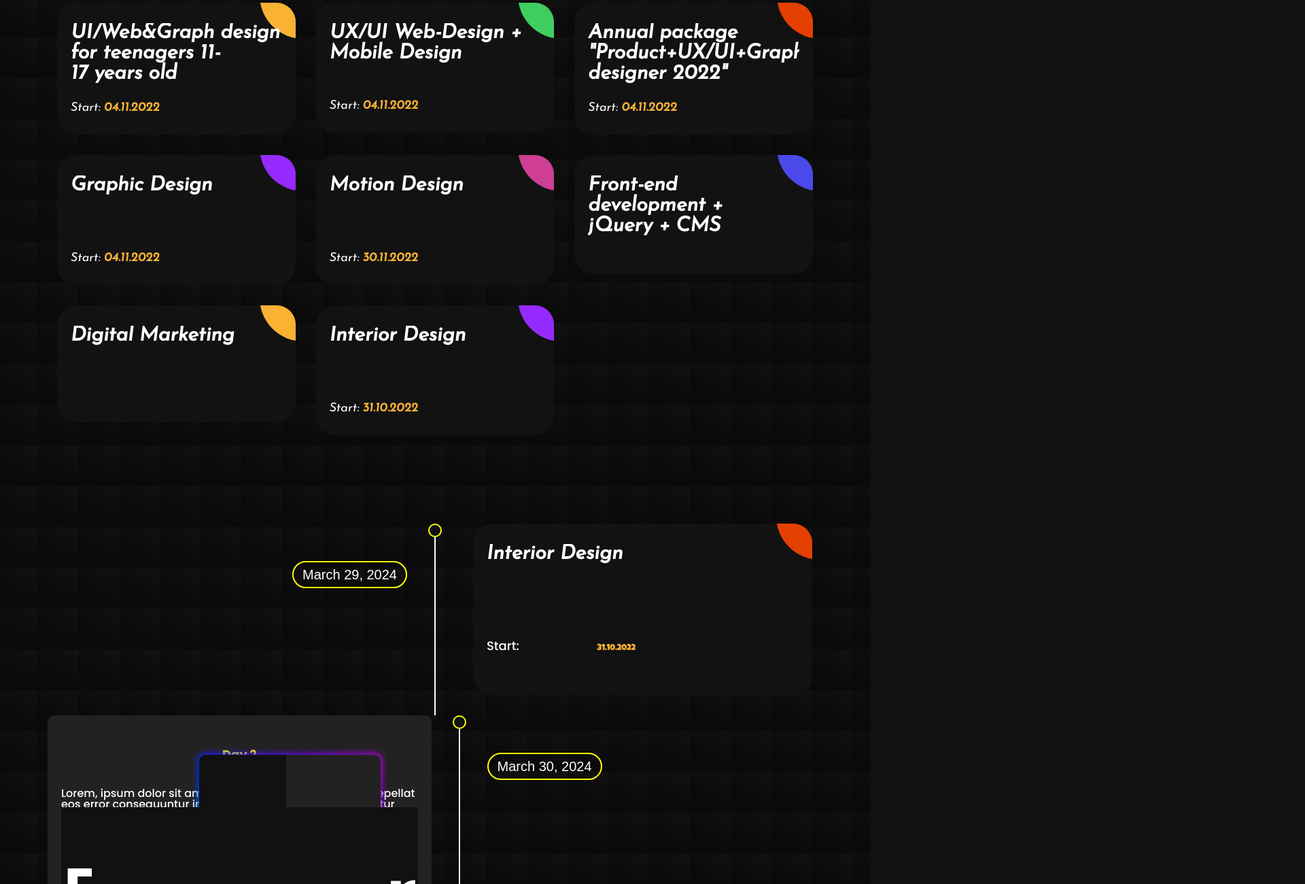
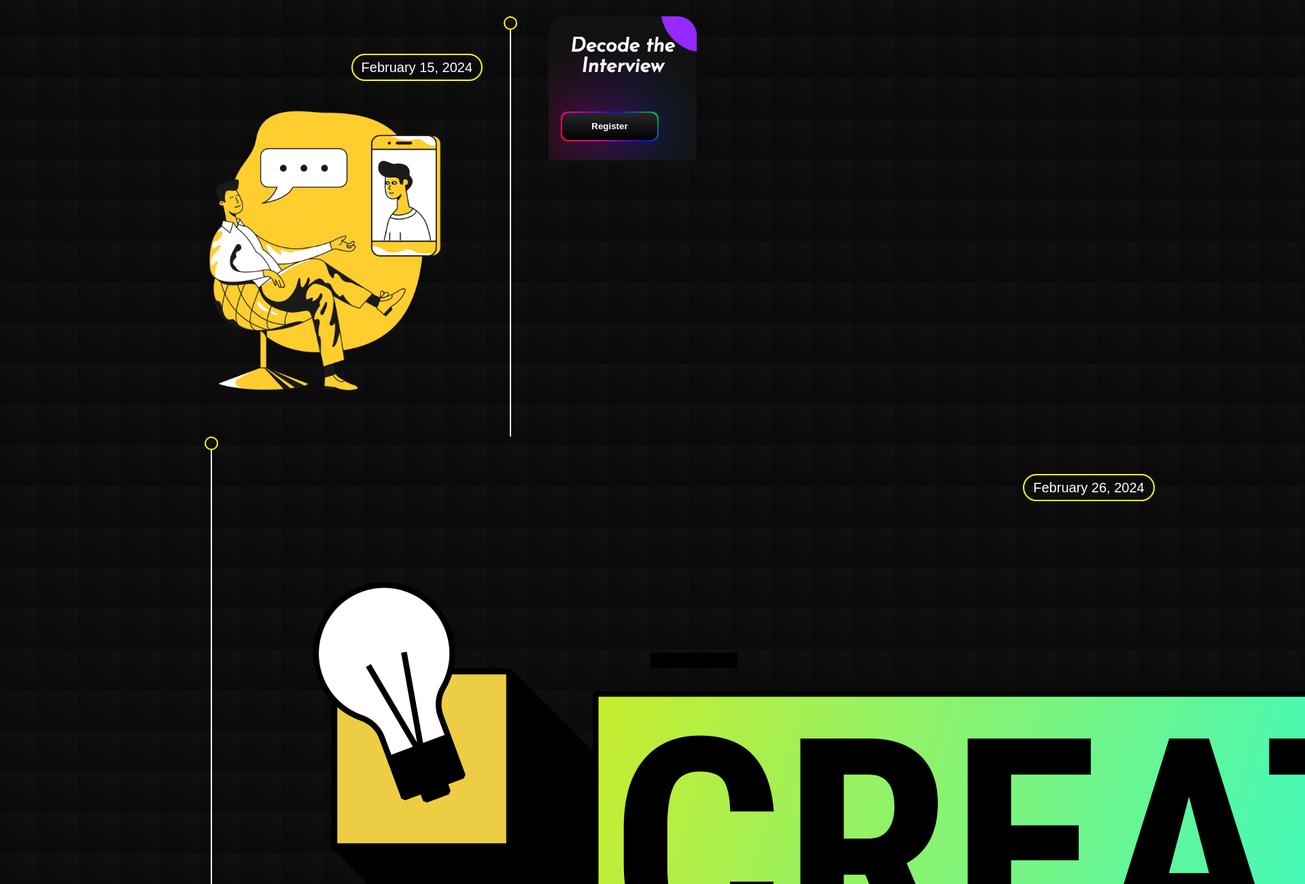
Before and after one commit to AbiXnash/Theta-24, a website: page workshops/emulsion.html in a window 1280 px wide. Shown: the part 420-1720 px from the top of the page at 68% size, 1920 px wide, since content can reach past the window. Drawn offline with nearby package versions, Linux system fonts and the light colour scheme; a web font is replaced by a local one.

Commit message:
Timeline Style Fix and Emulsion Page update

```diff
--- a/assets/css/styles.css
+++ b/assets/css/styles.css
@@ -2657,7 +2657,7 @@ margin-bottom: var(--row-gap);
 grid-column: 2;
 --inlineP: 1.5rem;
 margin-inline: var(--inlineP);
-/* grid-row: span 2; */
+grid-row: span 2;
 display: grid;
 grid-template-rows: min-content min-content min-content;
 }
--- a/workshops/emulsion.html
+++ b/workshops/emulsion.html
@@ -73,8 +73,8 @@
             </div>
          </nav>
       </header>
-
       <section class="workshop-section" style="color: white; margin-top: 120px;">
+        <div class="tagline-description">
           <h2 style="font-size: 3rem"> EMULSION </h2>
           <div class="tagline-description">
               <q>We Speak Cinema</q>
@@ -85,196 +85,194 @@
           <div class="center-hr">
               <hr>
           </div>
-        <div class="ag-format-container">
-            <div class="ag-courses_box">
+        <div style="display: block;" class="theta">
+         <div class="theta-row">
+            <section class="theta-date">
+               <span class="theta-span">February 15, 2024 </span>
+               <img   src="../assets/img/taxi-ceo-conducting-an-interview-online.png" width="470" alt="">
+            </section>
+            <section class="theta-line">
+               <span class="theta-span"></span>
+            </section>
+
             <div class="ag-courses_item">
-                <a href="#" class="ag-courses-item_link">
-                  <div class="ag-courses-item_bg"></div>
+             <div class="ag-courses-item_link">
+               <div class="ag-courses-item_bg" style="background-color: #952aff;"></div>
 
                <div class="ag-courses-item_title">
-                    UI/Web&amp;Graph design for teenagers 11-17&#160;years old
+                  Decode the Interview
+                 <p style="font-size: 1rem; line-height: 1; font-weight: normal"> <br>
+               </p>
                </div>
 
                <div class="ag-courses-item_date-box">
-                    Start:
-                    <span class="ag-courses-item_date">
-                      04.11.2022
-                    </span>
-                  </div>
+                  <a style="color: white;" href="../stay-tuned.html">
+                     <button class="button">
+                        Register
+                      </button>
                      </a>
                </div>
+             </div>
+           </div>
+
+         </div>
+
+         <div class="theta-row">
+            <section class="theta-date">
+               <span class="theta-span">February 26, 2024 </span>
+               <img   src="../assets/img/memphis-web-design-with-the-word-create.png" alt="">
+            </section>
+            <section class="theta-line">
+               <span class="theta-span"></span>
+            </section>
 
             <div class="ag-courses_item">
-                <a href="#" class="ag-courses-item_link">
-                  <div class="ag-courses-item_bg"></div>
+             <div class="ag-courses-item_link">
+               <div class="ag-courses-item_bg" style="background-color: #952aff;"></div>
 
                <div class="ag-courses-item_title">
-                    UX/UI Web-Design&#160;+ Mobile Design
+                  Oracle Apex
+
                </div>
 
                <div class="ag-courses-item_date-box">
-                    Start:
-                    <span class="ag-courses-item_date">
-                      04.11.2022
-                    </span>
-                  </div>
+                  <a style="color: white;" href="../stay-tuned.html">
+                     <button class="button">
+                        Register
+                      </button>
                      </a>
                </div>
-
-              <div class="ag-courses_item">
-                <a href="#" class="ag-courses-item_link">
-                  <div class="ag-courses-item_bg"></div>
-
-                  <div class="ag-courses-item_title">
-                    Annual package "Product+UX/UI+Graph designer&#160;2022"
              </div>
-
-                  <div class="ag-courses-item_date-box">
-                    Start:
-                    <span class="ag-courses-item_date">
-                      04.11.2022
-                    </span>
-                  </div>
-                </a>
-              </div>
-
-              <div class="ag-courses_item">
-                <a href="#" class="ag-courses-item_link">
-                  <div class="ag-courses-item_bg"></div>
-
-                  <div class="ag-courses-item_title">
-                    Graphic Design
-                  </div>
-
-                  <div class="ag-courses-item_date-box">
-                    Start:
-                    <span class="ag-courses-item_date">
-                      04.11.2022
-                    </span>
-                  </div>
-                </a>
-              </div>
-
-              <div class="ag-courses_item">
-                <a href="#" class="ag-courses-item_link">
-                  <div class="ag-courses-item_bg"></div>
-
-                  <div class="ag-courses-item_title">
-                    Motion Design
-                  </div>
-
-                  <div class="ag-courses-item_date-box">
-                    Start:
-                    <span class="ag-courses-item_date">
-                      30.11.2022
-                    </span>
-                  </div>
-                </a>
-              </div>
-
-              <div class="ag-courses_item">
-                <a href="#" class="ag-courses-item_link">
-                  <div class="ag-courses-item_bg"></div>
-
-                  <div class="ag-courses-item_title">
-                    Front-end development&#160;+ jQuery&#160;+ CMS
-                  </div>
-                </a>
-              </div>
-
-              <div class="ag-courses_item">
-                <a href="#" class="ag-courses-item_link">
-                  <div class="ag-courses-item_bg">
-                  </div>
-                  <div class="ag-courses-item_title">
-                    Digital Marketing
-                  </div>
-                </a>
-              </div>
-
-              <div class="ag-courses_item">
-                <a href="#" class="ag-courses-item_link">
-                  <div class="ag-courses-item_bg"></div>
-
-                  <div class="ag-courses-item_title">
-                    Interior Design
-                  </div>
-
-                  <div class="ag-courses-item_date-box">
-                    Start:
-                    <span class="ag-courses-item_date">
-                      31.10.2022
-                    </span>
-                  </div>
-                </a>
            </div>
 
          </div>
-          </div>
-        <div style="display: block;" class="theta">
+
             <div class="theta-row">
                <section class="theta-date">
-                  <span class="theta-span">March 29, 2024</span>
+                  <span class="theta-span"> February 28, 2024 </span>
+                  <img   src="..\assets\img\icons8-virtual-reality-512.png" alt="">
                </section>
                <section class="theta-line">
                   <span class="theta-span"></span>
                </section>
                <div class="ag-courses_item">
-                <a href="#" class="ag-courses-item_link">
-                  <div class="ag-courses-item_bg"></div>
+                <div class="ag-courses-item_link">
+                  <div class="ag-courses-item_bg" style="background-color: #3ecd5e;"></div>
 
-                  <div class="ag-courses-item_title">
-                    Interior Design
+                  <div class="ag-courses-item_title" style="line-height: 1.3;">
+                     Augmented Reality and Virtual Reality
+
                   </div>
 
                   <div class="ag-courses-item_date-box">
-                    Start:
-                    <span class="ag-courses-item_date">
-                      31.10.2022
-                    </span>
-                  </div>
+                     <a style="color: white;" href="https://docs.google.com/forms/d/e/1FAIpQLScfAivqUI2fAA39rdpFYsELuNCQKCXSTQxncP0ZJAY0Q9evow/viewform">
+                     <button class="button">
+                        Register
+                      </button>
                      </a>
                   </div>
                 </div>
+              </div>
+            </div>
+
             <div class="theta-row">
                <section class="theta-date">
-                  <span class="theta-span">March 30, 2024</span>
+                  <span class="theta-span">March 08, 2024  </span>
+                  <img   src="..\assets\img\jumble-spamming-and-online-phishing-scam.png" alt="">
                </section>
                <section class="theta-line">
                   <span class="theta-span"></span>
                </section>
-               <section class="theta-content">
-                  <h2 class="theta-header"> <a href="#">Day 2 </a> </h2>
-                  <p class="theta-para">
-                     Lorem, ipsum dolor sit amet consectetur adipisicing elit. Repellat eos error consequuntur impedit debitis alias, qui consectetur delectus! Omnis, dolores?
-                  </p>
-                  <div class="register-btn">
-                    <a class="button-85" href="../stay-tuned.html">Register Here</a>
+
+               <div class="ag-courses_item">
+                <div class="ag-courses-item_link">
+                  <div class="ag-courses-item_bg" style="background-color: #952aff;"></div>
+
+                  <div class="ag-courses-item_title">
+                     Ethical Hacking
+
                   </div>
-               </section>
+
+                  <div class="ag-courses-item_date-box">
+                    <a style="color: white;" href="../stay-tuned.html">
+                     <button class="button">
+                        Register
+                      </button>
+                     </a>
+                  </div>
+                </div>
+              </div>
+
             </div>
             <div class="theta-row">
-               <section class="theta-date end">
-                  <span class="theta-span">March 31, 2024</span>
+               <section class="theta-date">
+                  <span class="theta-span"> March 11, 2024 </span>
+                  <img   src="..\assets\img\holographic-mobile-app-development-and-mobile-user-interface-1.png" alt="">
                </section>
                <section class="theta-line">
                   <span class="theta-span"></span>
-                  <span class="theta-span ending"></span>
                </section>
-               <section class="theta-content end">
-                  <h2 class="theta-header"> <a href="#">Day 3 </a> </h2>
-                  <p class="theta-para">
-                     Lorem, ipsum dolor sit amet consectetur adipisicing elit. Repellat eos error consequuntur impedit debitis alias, qui consectetur delectus! Omnis, dolores?
+
+               <div class="ag-courses_item">
+                <div class="ag-courses-item_link">
+                  <div class="ag-courses-item_bg" style="background-color: #952aff;"></div>
+
+                  <div class="ag-courses-item_title">
+                     Mobile App Development
+
+                  </div>
+
+                  <div class="ag-courses-item_date-box">
+                    <a style="color: white;" href="https://docs.google.com/forms/d/e/1FAIpQLSe9c-YulyCBVOPRQTjfuQxGVnZKMLVaHYNfRe0ZherpKbeQfg/viewform">
+                     <button class="button">
+                        Register
+                      </button>
+                     </a>
+                  </div>
+                </div>
+              </div>
+
+            </div>
+
+
+            <div class="theta-row">
+               <section class="theta-date">
+                  <span class="theta-span"> March 11, 2024 </span>
+                  <img   src="..\assets\img\holographic-mobile-app-development-and-mobile-user-interface-1.png" alt="">
+               </section>
+               <section class="theta-line">
+                  <span class="theta-span"></span>
+               </section>
+
+               <div class="ag-courses_item">
+                <div class="ag-courses-item_link">
+                  <div class="ag-courses-item_bg" style="background-color: #952aff;"></div>
+
+                  <div class="ag-courses-item_title">
+                     Dynamic Website Creation
+                    <p style="font-size: 1rem; line-height: 1; font-weight: normal"> <br>
                   </p>
-                  <div class="register-btn">
-                    <a class="button-85" href="../stay-tuned.html">Register Here</a>
                   </div>
-               </section>
+
+                  <div class="ag-courses-item_date-box">
+                    <a style="color: white;" href="https://docs.google.com/forms/d/e/1FAIpQLSf32DfjOdJeMQxGr3wmnhBocYMuEYAwqSMEzl9BLn045Nxj8Q/viewform">
+                     <button class="button">
+                        Register
+                      </button>
+                     </a>
                   </div>
+                </div>
+              </div>
+
+            </div>
+
+
            </div>
 
 
       </section>
+
+
 
       <footer >
         <div class="footer-content">
```
Lines whose indentation alone changed are shown as unchanged.
